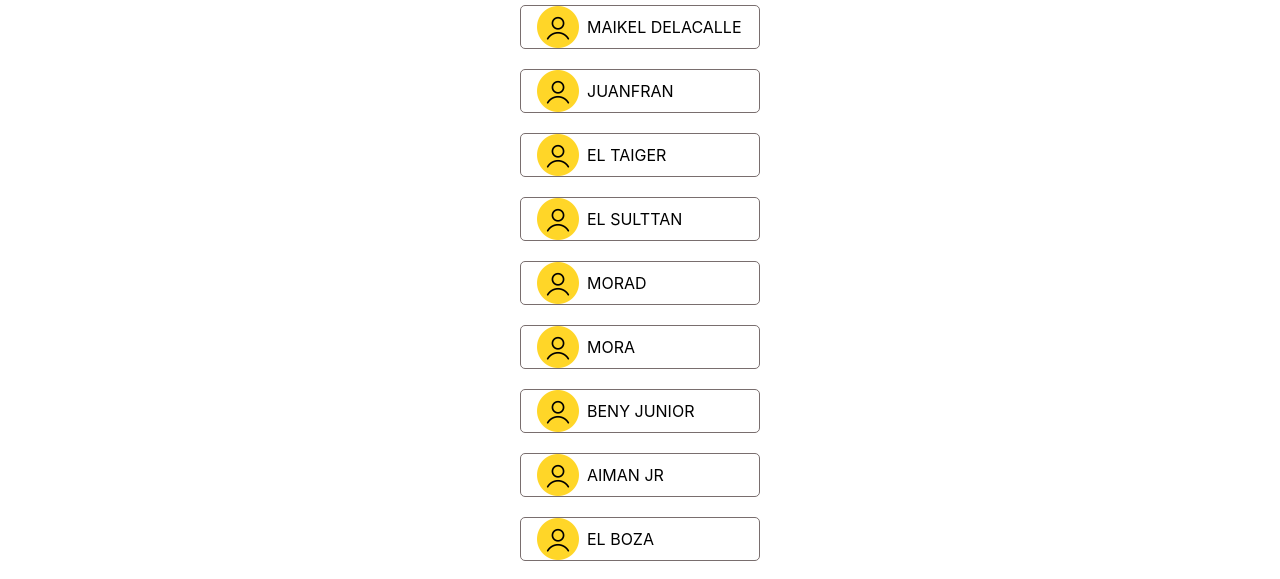
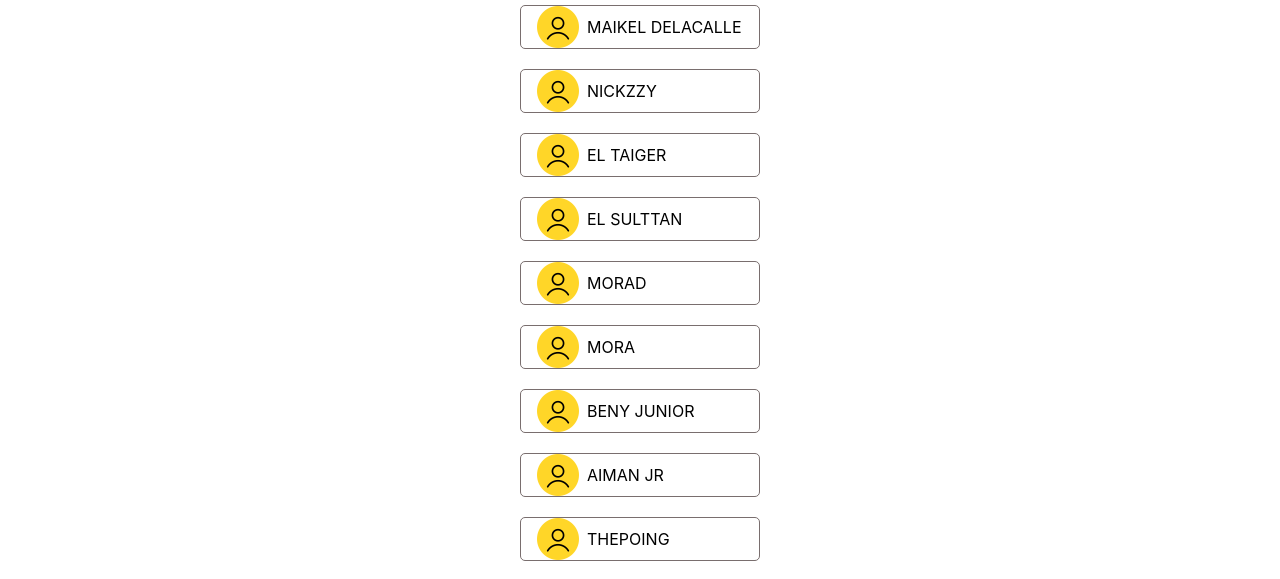
Before and after one commit to musta10/proyecto-musta, a React (Create React App) app: page / in a window 1280 px wide. Both pictures are taken after a click on the tab "La Nueva". Shown: the part 200-779 px from the top of the page. Built offline with nearby package versions, Linux system fonts and the light colour scheme.

Commit message:
stylescolors

```diff
--- a/src/components/Lanueva.jsx
+++ b/src/components/Lanueva.jsx
@@ -11,60 +11,71 @@ class Lanueva extends Component {
             <a href="https://youtu.be/AEsLZAO1EDU">Maikel Delacalle</a>
           </li>
           <li>
+            <a href="https://www.youtube.com/watch?v=xMO6fDfscY0">Nickzzy</a>
+          </li>
+          <li>
+            <a href="https://www.youtube.com/watch?v=-FaMSxpiTII">El Taiger</a>
+          </li>
+          <li>
+            <a href="https://youtu.be/y8GDCEw8Uj4">El Sulttan</a>
+          </li>
+          <li>
+            <a href="https://www.youtube.com/watch?v=mJxZbKgOyt0">Morad</a>
+          </li>
+          <li>
+            <a href="https://www.youtube.com/watch?v=j3Lp4M9K-uw">Mora</a>
+          </li>
+          <li>
+            <a href="https://www.youtube.com/channel/UCFkew7OWYW2AViFz22dy4Og">
+              Beny Junior
+            </a>
+          </li>
+          <li>
+            <a href="https://www.youtube.com/channel/UC6zfdak7llP8sYkJCt6LAQQ">
+              Aiman JR
+            </a>
+          </li>
+          <li>
+            <a href="https://www.youtube.com/watch?v=Hg5YhBhaffk">ThePoing</a>
+          </li>
+          <li>
+            <a href="https://www.youtube.com/channel/UC8ebER2BnZCsocCWJc47RUA">
+              El Boza
+            </a>
+          </li>
+          <li>
+            <a href="https://www.youtube.com/watch?v=16nZ6K7sim4">
+              Don Miguelo
+            </a>
+          </li>
+          <li>
+            <a href="https://www.youtube.com/watch?v=OKxHUGs0-Zk">Kd One</a>
+          </li>
+
+          <li>
             <a href="https://youtube.com/channel/UC6ZwHeY5VpBuYmo5TXrO3Ew">
               Juanfran
             </a>
           </li>
           <li>
-            <a href="">El Taiger</a>
+            <a href="https://youtube.com/c/JayWheeler">Jay Wheeler</a>
           </li>
           <li>
-            <a href="">El Sulttan</a>
+            <a href="https://www.youtube.com/watch?v=cLrpiAGeLcc">Paris Boy</a>
           </li>
           <li>
-            <a href="">Morad</a>
+            <a href="https://www.youtube.com/watch?v=f-QknxTsIjw">Bandaga</a>
           </li>
           <li>
-            <a href="">Mora</a>
+            <a href="https://www.youtube.com/channel/UCYopTA1SG3KGd8riW4aQj5g">
+              Hozwal
+            </a>
           </li>
           <li>
-            <a href="">Beny Junior</a>
+            <a href="https://www.youtube.com/watch?v=0czOYSFxEe4">Omy De Oro</a>
           </li>
           <li>
-            <a href="">Aiman JR</a>
-          </li>
-          <li>
-            <a href="">El Boza</a>
-          </li>
-          <li>
-            <a href="">Don Miguelo</a>
-          </li>
-          <li>
-            <a href="">Kd One</a>
-          </li>
-          <li>
-            <a href="">ThePoing</a>
-          </li>
-          <li>
-            <a href="">Jay Wheeler</a>
-          </li>
-          <li>
-            <a href="">Paris Boy</a>
-          </li>
-          <li>
-            <a href="">Bandaga</a>
-          </li>
-          <li>
-            <a href="">Nickzzy</a>
-          </li>
-          <li>
-            <a href="">Hozwal</a>
-          </li>
-          <li>
-            <a href="">Omy De Oro</a>
-          </li>
-          <li>
-            <a href="">RVFV</a>
+            <a href="https://www.youtube.com/watch?v=0ZLw3Insx3A">RVFV</a>
           </li>
         </ul>
       </>
```
